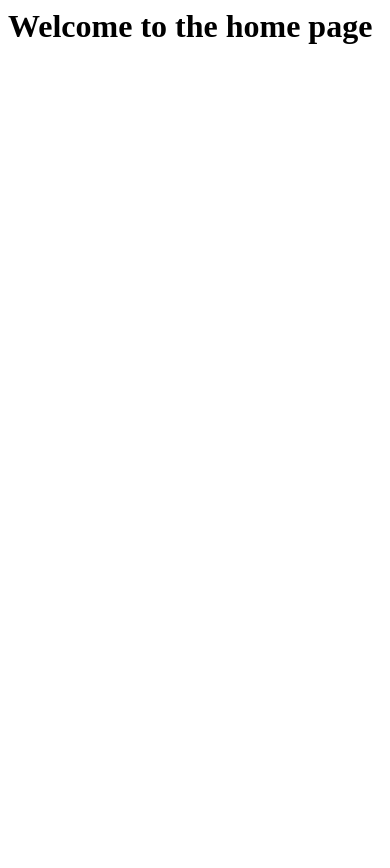
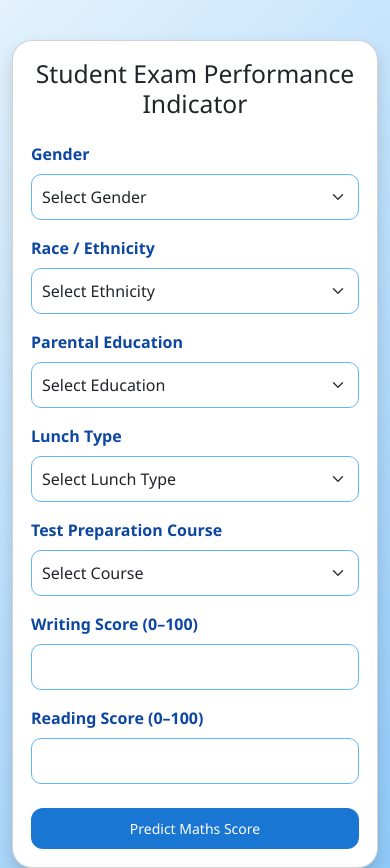
Before and after one commit to garima-0507/mlproject, a Flask app: page / in a window 390 px wide. Before the commit the page ends 44 px from the top, so only its background shows below. Run offline with Flask 3, Linux system fonts and the light colour scheme.

Commit message:
Updated UI, HTML, CSS and app.py

```diff
--- a/app.py
+++ b/app.py
@@ -1,45 +1,33 @@
-from flask import Flask,request,render_template
-import numpy as np
-import pandas as pd
+from flask import Flask, request, render_template
+from src.pipeline.predict_pipeline import CustomData, PredictPipeline
 
-from sklearn.preprocessing import StandardScaler
-from src.pipeline.predict_pipeline import CustomData,PredictPipeline
-
-application=Flask(__name__)
-
-app=application
-
-## Route for a home page
+application = Flask(__name__)
+app = application
 
 @app.route('/')
 def index():
-    return render_template('index.html')
+    return render_template('home.html')
 
-@app.route('/predictdata',methods=['GET','POST'])
+@app.route('/predictdata', methods=['GET', 'POST'])
 def predict_datapoint():
-    if request.method=='GET':
+    if request.method == 'GET':
         return render_template('home.html')
-    else:
-        data=CustomData(
-            gender=request.form.get('gender'),
-            race_ethnicity=request.form.get('ethnicity'),
-            parental_level_of_education=request.form.get('parental_level_of_education'),
-            lunch=request.form.get('lunch'),
-            test_preparation_course=request.form.get('test_preparation_course'),
-            reading_score=float(request.form.get('reading_score')),
-            writing_score=float(request.form.get('writing_score'))
 
-        )
-        pred_df=data.get_data_as_data_frame()
-        print(pred_df)
-        ## print("Before Prediction")
+    data = CustomData(
+        gender=request.form.get('gender'),
+        race_ethnicity=request.form.get('ethnicity'),
+        parental_level_of_education=request.form.get('parental_level_of_education'),
+        lunch=request.form.get('lunch'),
+        test_preparation_course=request.form.get('test_preparation_course'),
+        reading_score=float(request.form.get('reading_score')),
+        writing_score=float(request.form.get('writing_score'))
+    )
 
-        predict_pipeline=PredictPipeline()
-        ## print("Mid Prediction")
-        results=predict_pipeline.predict(pred_df)
-        ## print("after Prediction")
-        return render_template('home.html',results=results[0])
+    pred_df = data.get_data_as_data_frame()
+    predict_pipeline = PredictPipeline()
+    results = predict_pipeline.predict(pred_df)
 
+    return render_template('home.html', results=results[0])
 
-if __name__=="__main__":
-    app.run(host="0.0.0.0")
+if __name__ == "__main__":
+    app.run(debug=True)
--- /dev/null
+++ b/static/style.css
@@ -0,0 +1,86 @@
+/* ---------------------- GLOBAL ---------------------- */
+
+body {
+    font-family: 'Segoe UI', Tahoma, Geneva, Verdana, sans-serif;
+    background: linear-gradient(135deg, #e3f2fd, #90caf9);
+    margin: 0;
+    padding: 0;
+}
+
+/* Center container */
+.container {
+    margin-top: 40px;
+}
+
+/* ---------------------- CARD STYLE ---------------------- */
+.card {
+    border-radius: 20px;
+    padding: 25px;
+    background: #ffffff;
+    box-shadow: 0px 12px 25px rgba(0, 0, 0, 0.2);
+    transition: 0.3s ease-in-out;
+}
+
+.card:hover {
+    transform: scale(1.01);
+}
+
+/* ---------------------- LABELS ---------------------- */
+
+.form-label {
+    font-weight: 600;
+    color: #0d47a1;
+}
+
+/* ---------------------- FORM INPUT ---------------------- */
+
+.form-select,
+.form-control {
+    border-radius: 10px;
+    border: 1px solid #64b5f6;
+    padding: 10px;
+}
+
+.form-select:focus,
+.form-control:focus {
+    border-color: #1976d2;
+    box-shadow: 0px 0px 6px rgba(25, 118, 210, 0.6);
+}
+
+/* ---------------------- BUTTON ---------------------- */
+
+.btn-primary {
+    padding: 12px;
+    font-size: 16px;
+    background: #1976d2;
+    border-radius: 12px;
+    border: none;
+    transition: 0.3s;
+}
+
+.btn-primary:hover {
+    background: #0d47a1;
+    transform: translateY(-2px);
+}
+
+/* ---------------------- RESULT BOX ---------------------- */
+
+.alert-info {
+    background: #e3f2fd;
+    border-left: 6px solid #1976d2;
+    color: #0d47a1;
+    border-radius: 10px;
+    padding: 15px;
+}
+
+/* ---------------------- RESPONSIVE ---------------------- */
+@media (max-width: 600px) {
+    .card {
+        padding: 18px;
+    }
+
+    .btn-primary {
+        font-size: 14px;
+        padding: 10px;
+    }
+}
--- a/templates/home.html
+++ b/templates/home.html
@@ -1,111 +1,87 @@
-<html>
+<!DOCTYPE html>
+<html lang="en">
+<head>
+    <meta charset="UTF-8">
+    <title>Student Exam Performance Prediction</title>
+
+    <!-- Bootstrap -->
+    <link href="https://cdn.jsdelivr.net/npm/bootstrap@5.3.0/dist/css/bootstrap.min.css"
+          rel="stylesheet">
+
+    <!-- Custom CSS -->
+    <link rel="stylesheet" href="/static/style.css">
+</head>
+
 <body>
-    <div class="login">
-       <h1>Student Exam Performance Indicator</h1>
 
-       <form action="{{ url_for('predict_datapoint')}}" method="post">
-        <h1>
-            <legend>Student Exam Performance Prediction</legend>
-        </h1>
-        <div class="mb-3">
+<div class="container">
+    <div class="card shadow mx-auto" style="max-width: 650px;">
+
+        <h2 class="text-center mb-4">Student Exam Performance Indicator</h2>
+
+        <form action="{{ url_for('predict_datapoint') }}" method="POST">
+
             <label class="form-label">Gender</label>
-            <select class="form-control" name="gender" placeholder="Enter you Gender" required>
-                <option class="placeholder" selected disabled value="">Select your Gender</option>
-                <option value="male">
-                    Male
-                </option>
-                <option value="female">
-                    Female
-                </option>
+            <select class="form-select" name="gender" required>
+                <option selected disabled value="">Select Gender</option>
+                <option value="male">Male</option>
+                <option value="female">Female</option>
             </select>
+
+            <label class="form-label mt-3">Race / Ethnicity</label>
+            <select class="form-select" name="ethnicity" required>
+                <option selected disabled value="">Select Ethnicity</option>
+                <option value="group A">Group A</option>
+                <option value="group B">Group B</option>
+                <option value="group C">Group C</option>
+                <option value="group D">Group D</option>
+                <option value="group E">Group E</option>
+            </select>
+
+            <label class="form-label mt-3">Parental Education</label>
+            <select class="form-select" name="parental_level_of_education" required>
+                <option selected disabled value="">Select Education</option>
+                <option value="associate's degree">Associate Degree</option>
+                <option value="bachelor's degree">Bachelor Degree</option>
+                <option value="master's degree">Master Degree</option>
+                <option value="high school">High School</option>
+                <option value="some college">Some College</option>
+                <option value="some high school">Some High School</option>
+            </select>
+
+            <label class="form-label mt-3">Lunch Type</label>
+            <select class="form-select" name="lunch" required>
+                <option selected disabled value="">Select Lunch Type</option>
+                <option value="free/reduced">Free / Reduced</option>
+                <option value="standard">Standard</option>
+            </select>
+
+            <label class="form-label mt-3">Test Preparation Course</label>
+            <select class="form-select" name="test_preparation_course" required>
+                <option selected disabled value="">Select Course</option>
+                <option value="none">None</option>
+                <option value="completed">Completed</option>
+            </select>
+
+            <label class="form-label mt-3">Writing Score (0–100)</label>
+            <input type="number" class="form-control" name="writing_score" min="0" max="100" required>
+
+            <label class="form-label mt-3">Reading Score (0–100)</label>
+            <input type="number" class="form-control" name="reading_score" min="0" max="100" required>
+
+            <button class="btn btn-primary mt-4 w-100" type="submit">
+                Predict Maths Score
+            </button>
+        </form>
+
+        {% if results %}
+        <div class="alert alert-info text-center mt-4">
+            <h4>Your Predicted Math Score: <strong>{{ results }}</strong></h4>
         </div>
-        <div class="mb-3">
-            <label class="form-label">Race or Ethnicity</label>
-            <select class="form-control" name="ethnicity" placeholder="Enter you ethnicity" required>
-                <option class="placeholder" selected disabled value="">Select Ethnicity</option>
-                <option value="group A">
-                    Group A
-                </option>
-                <option value="group B">
-                    Group B
-                </option>
-                <option value="group C">
-                    Group C
-                </option>
-                <option value="group D">
-                    Group D
-                </option>
-                <option value="group E">
-                    Group E
-                </option>
-            </select>
-        </div>
-        <div class="mb-3">
-            <label class="form-label">Parental Level of Education</label>
-            <select class="form-control" name="parental_level_of_education"
-                placeholder="Enter you Parent Education" required>
-                <option class="placeholder" selected disabled value="">Select Parent Education</option>
-                <option value="associate's degree">
-                    associate's degree
-                </option>
-                <option value="bachelor's degree">
-                    bachelor's degree
-                </option>
-                <option value="high school">
-                    high school
-                </option>
-                <option value="master's degree">
-                    master's degree
-                </option>
-                <option value="some college">
-                    some college
-                </option>
-                <option value="some high school">
-                    some high school
-                </option>
-            </select>
-        </div>
-        <div class="mb-3">
-            <label class="form-label">Lunch Type</label>
-            <select class="form-control" name="lunch" placeholder="Enter you Lunch" required>
-                <option class="placeholder" selected disabled value="">Select Lunch Type</option>
-                <option value="free/reduced">
-                    free/reduced
-                </option>
-                <option value="standard">
-                    standard
-                </option>
-            </select>
-        </div>
-        <div class="mb-3">
-            <label class="form-label">Test preparation Course</label>
-            <select class="form-control" name="test_preparation_course" placeholder="Enter you Course"
-                required>
-                <option class="placeholder" selected disabled value="">Select Test_course</option>
-                <option value="none">
-                    None
-                </option>
-                <option value="completed">
-                    Completed
-                </option>
-            </select>
-        </div>
-        <div class="mb-3">
-            <label class="form-label">Writing Score out of 100</label>
-            <input class="form-control" type="number" name="reading_score"
-                placeholder="Enter your Reading score" min='0' max='100' />
-        </div>
-        <div class="mb-3">
-            <label class="form-label">Reading Score out of 100</label>
-            <input class="form-control" type="number" name="writing_score"
-                placeholder="Enter your Reading Score" min='0' max='100' />
-        </div>
-        <div class="mb-3">
-            <input class="btn btn-primary" type="submit" value="Predict your Maths Score" required />
-        </div>
-    </form>
-    <h2>
-       THE  prediction is {{results}}
-    </h2>
-   <body>
+        {% endif %}
+
+    </div>
+</div>
+
+</body>
 </html>
```
